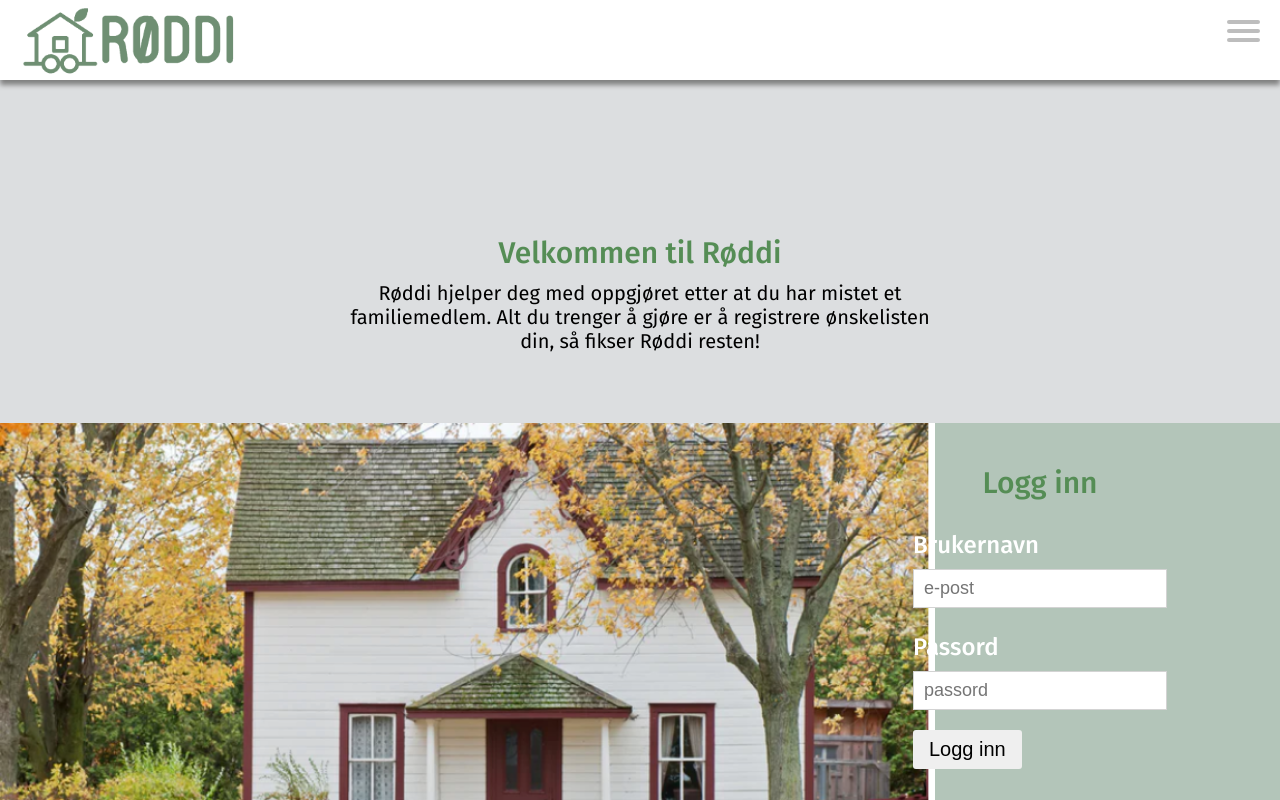
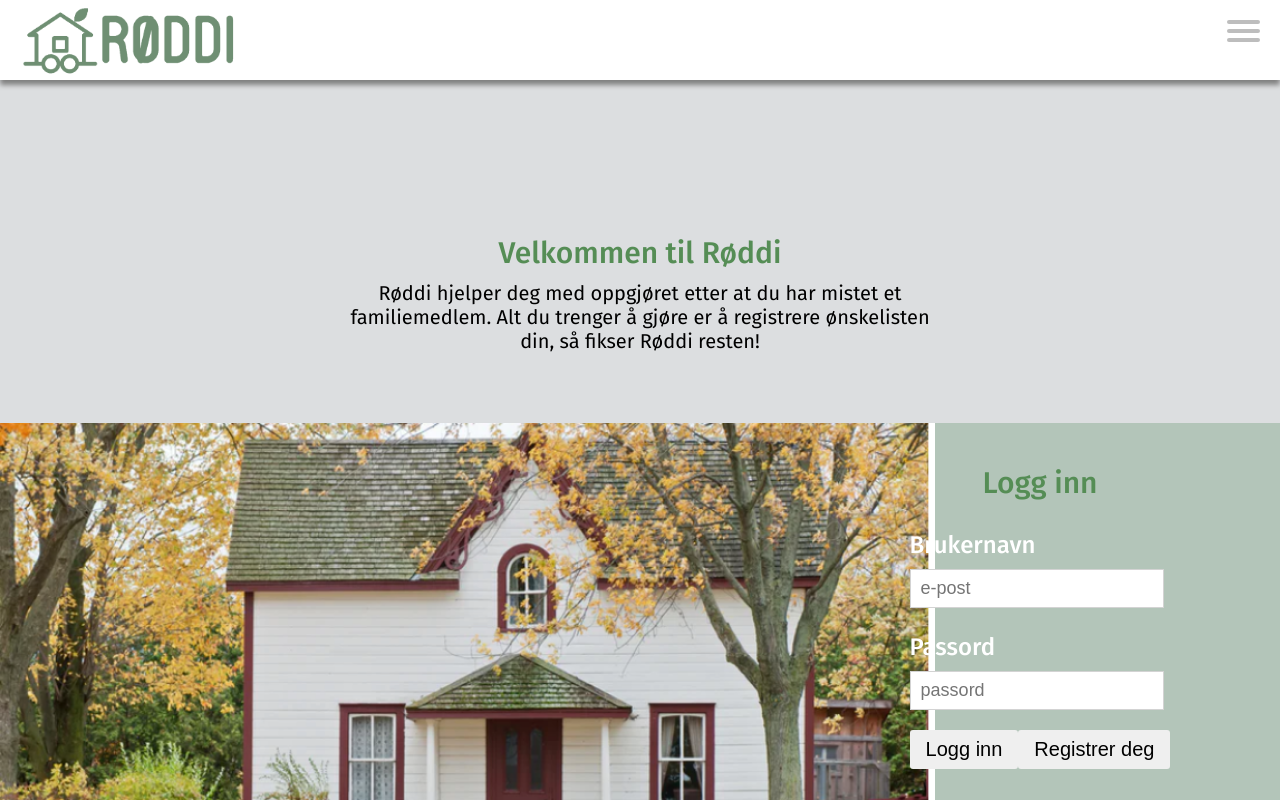
Before and after one commit to ingelinsu/roddi, a React (Create React App) app in the folder frontend/react-app/: page / in a window 1280 px wide. Shown: the top 800 px of the page. Built offline with nearby package versions, Linux system fonts and the light colour scheme.

Commit message:
Update Login.js

```diff
--- a/frontend/react-app/src/components/Login.js
+++ b/frontend/react-app/src/components/Login.js
@@ -41,6 +41,9 @@ function Login() {
   if (isLoggedIn) {
     return <Redirect to="/dodsbo" />;
   }
+  function getRegister() {
+    return <Redirect to="/registrering" />;
+  }
 
   return (
     <div className="login-wrapper">
@@ -72,6 +75,7 @@ function Login() {
         </label>
         <div>
           <button className="knapp" type="button" onClick={() => getLogin()}>Logg inn</button>
+          <button className="knapp" type="button" onClick={() => getRegister()}>Registrer deg</button>
         </div>
       </form>
       { isError ? <h4>Feil brukernavn eller passord!</h4> : <span></span>}
```
